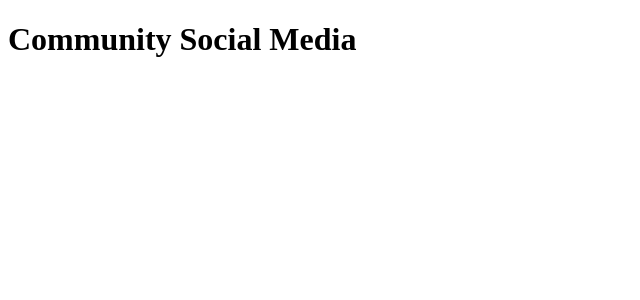
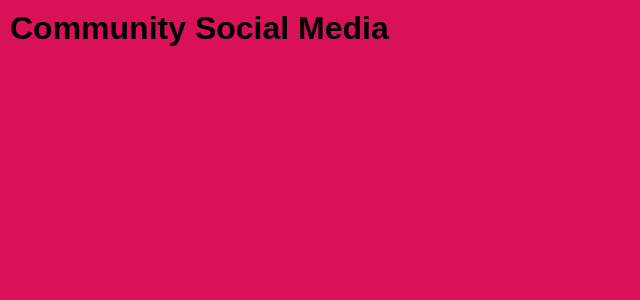
Before and after one commit to augusto-gs/202309-w9chwe-augusto-gomez, a React (Vite) app: page / in a window 1280 px wide. Shown: the top 300 px of the page, without its empty margins (0-640 px from the left). Built offline with nearby package versions, Linux system fonts and the light colour scheme.

Commit message:
Add GlobalStyle and mainTheme to proyect

```diff
--- a/package.json
+++ b/package.json
@@ -14,8 +14,11 @@
     "prepare": "husky install"
   },
   "dependencies": {
+    "@fontsource/ibm-plex-mono": "^5.0.8",
+    "@fontsource/merriweather": "^5.0.8",
     "@reduxjs/toolkit": "^1.9.7",
     "@testing-library/user-event": "^14.5.1",
+    "prettier": "^3.0.3",
     "react": "^18.2.0",
     "react-dom": "^18.2.0",
     "react-redux": "^8.1.3"
@@ -38,6 +41,7 @@
     "husky": "^8.0.0",
     "jsdom": "^22.1.0",
     "lint-staged": "^15.0.2",
+    "styled-components": "^6.1.1",
     "typescript": "^5.0.2",
     "vite": "^4.4.5",
     "vitest": "^0.34.6"
--- a/src/main.tsx
+++ b/src/main.tsx
@@ -1,9 +1,16 @@
 import React from "react";
 import ReactDOM from "react-dom/client";
 import App from "./components/App/App";
+import { ThemeProvider } from "styled-components";
+import mainTheme from "./styles/mainTheme";
+import GlobalStyle from "./styles/GlobalStyle";
 
 ReactDOM.createRoot(document.getElementById("root")!).render(
   <React.StrictMode>
+    <ThemeProvider theme={mainTheme}>
+      <GlobalStyle />
     <App />
+    </ThemeProvider>
   </React.StrictMode>
+
 );
--- a/src/styles/GlobalStyle.ts
+++ b/src/styles/GlobalStyle.ts
@@ -0,0 +1,46 @@
+import { createGlobalStyle } from "styled-components";
+
+const GlobalStyle = createGlobalStyle`
+  *,
+  ::before,
+  ::after {
+    box-sizing: border-box;
+  }
+
+  html {
+    font-family: ${({ theme }) => theme.typography.main}
+  }
+
+  body
+  {
+    margin: 0;
+    padding: 10px;
+    background-color: ${({ theme }) => theme.colors.background}
+  }
+
+  h1, h2 {
+    margin: 0
+  }
+
+  ul,
+  li {
+    list-style: none;
+    margin: 0;
+    padding: 0;
+  }
+
+  img{
+    width: 100%
+  }
+
+  button{
+    cursor: pointer;
+  }
+
+  input {
+    all: unset
+  }
+
+`;
+
+export default GlobalStyle;
--- /dev/null
+++ b/src/styles/mainTheme.ts
@@ -0,0 +1,17 @@
+import { DefaultTheme } from "styled-components/dist/types";
+import "@fontsource/ibm-plex-mono";
+
+const mainTheme: DefaultTheme = {
+  colors: {
+    background: "#D81159",
+    primary: "#FFBC42",
+    secondary: "#218380",
+  },
+
+  typography: {
+    main: "'Merriweather', sans-serif;",
+    secondary: "'IBM Plex Mono', sans-serif;",
+  },
+};
+
+export default mainTheme;
```
Also changed, not shown: src/styles/styled.d.ts (added, +16 -0 lines), 2 other files (tests, documents, lock files or other folders).
